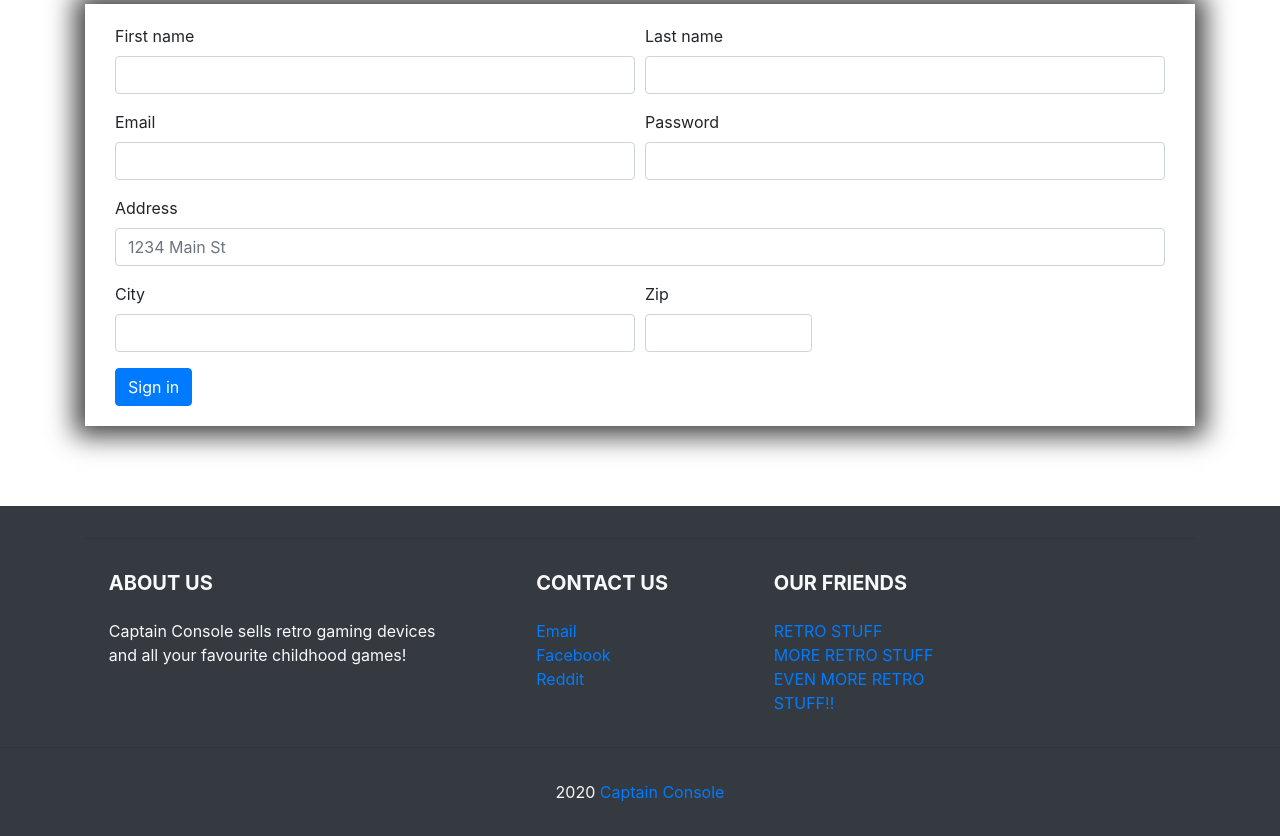
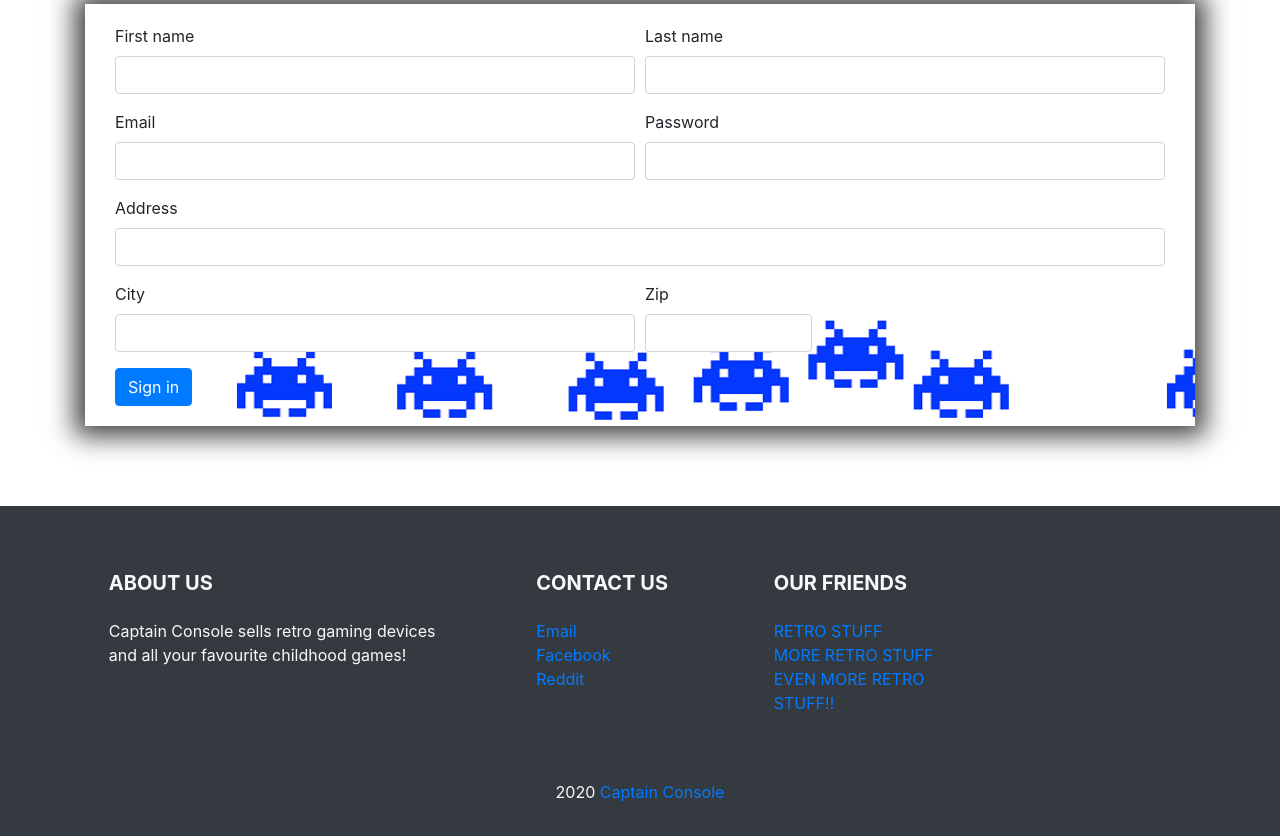
Before and after one commit to Daddara/T-220-VLN2, a Django app: page /user/register in a window 1280 px wide. Shown: the part 306-1142 px from the top of the page. Run offline with Django 3.2, Linux system fonts and the light colour scheme; some libraries are stand-ins or nearby versions.

Commit message:
login og register orðið smá meira fallegra

```diff
--- a/static/css/main.css
+++ b/static/css/main.css
@@ -78,11 +78,12 @@ body {
     box-shadow: 0px 0px 25px 10px rgba(0,0,0,0.75);
 }
 
-.background{
-    background-image: url('../img/login.jpg');
+.background1{
+    background-image: url('../img/login.png');
     background-size: 930px 417px;
 }
 
 .background2{
-
+    background-image: url('../img/register.png');
+    background-size: 930px 417px;
 }
--- a/templates/user/register.html
+++ b/templates/user/register.html
@@ -23,7 +23,7 @@
       </div>
       <div class="form-group">
         <label for="inputAddress">Address</label>
-        <input type="text" class="form-control" id="inputAddress" placeholder="1234 Main St">
+        <input type="text" class="form-control" id="inputAddress">
       </div>
       <div class="form-row">
         <div class="form-group col-md-6">
```
